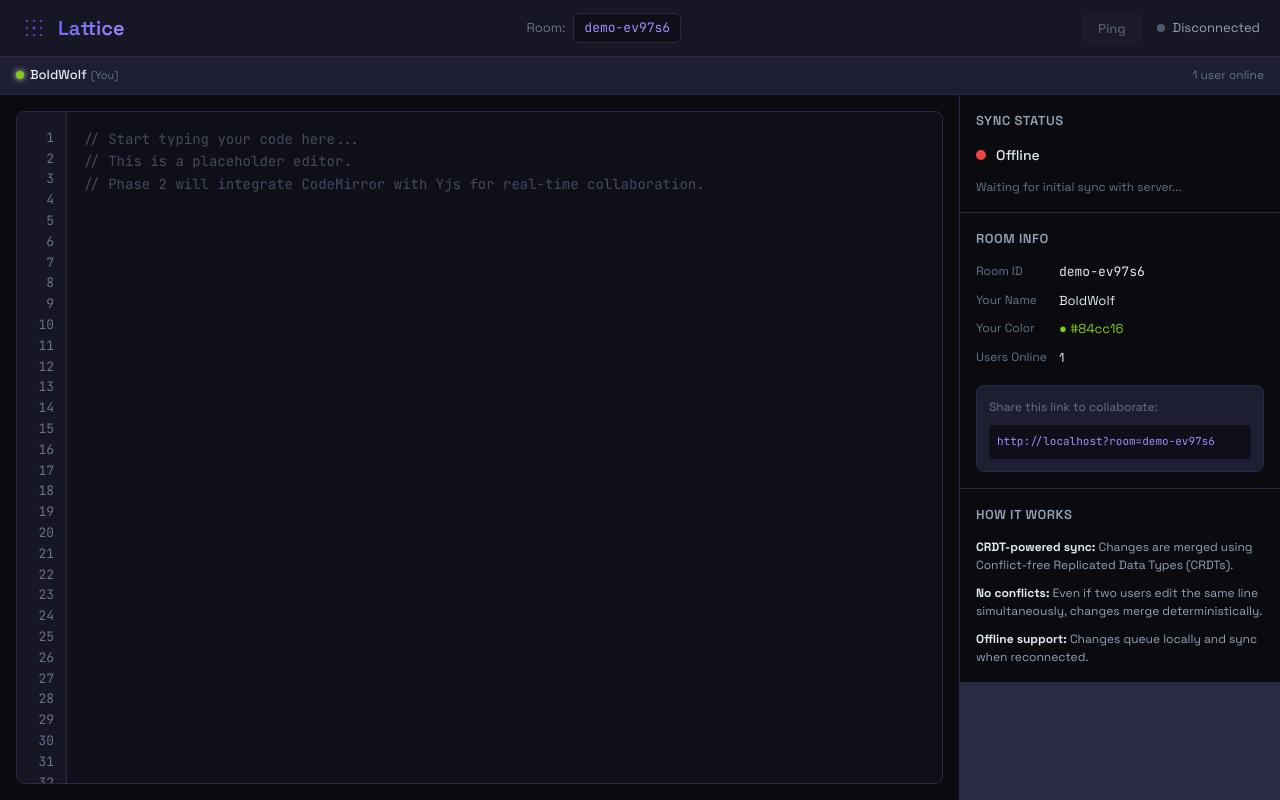
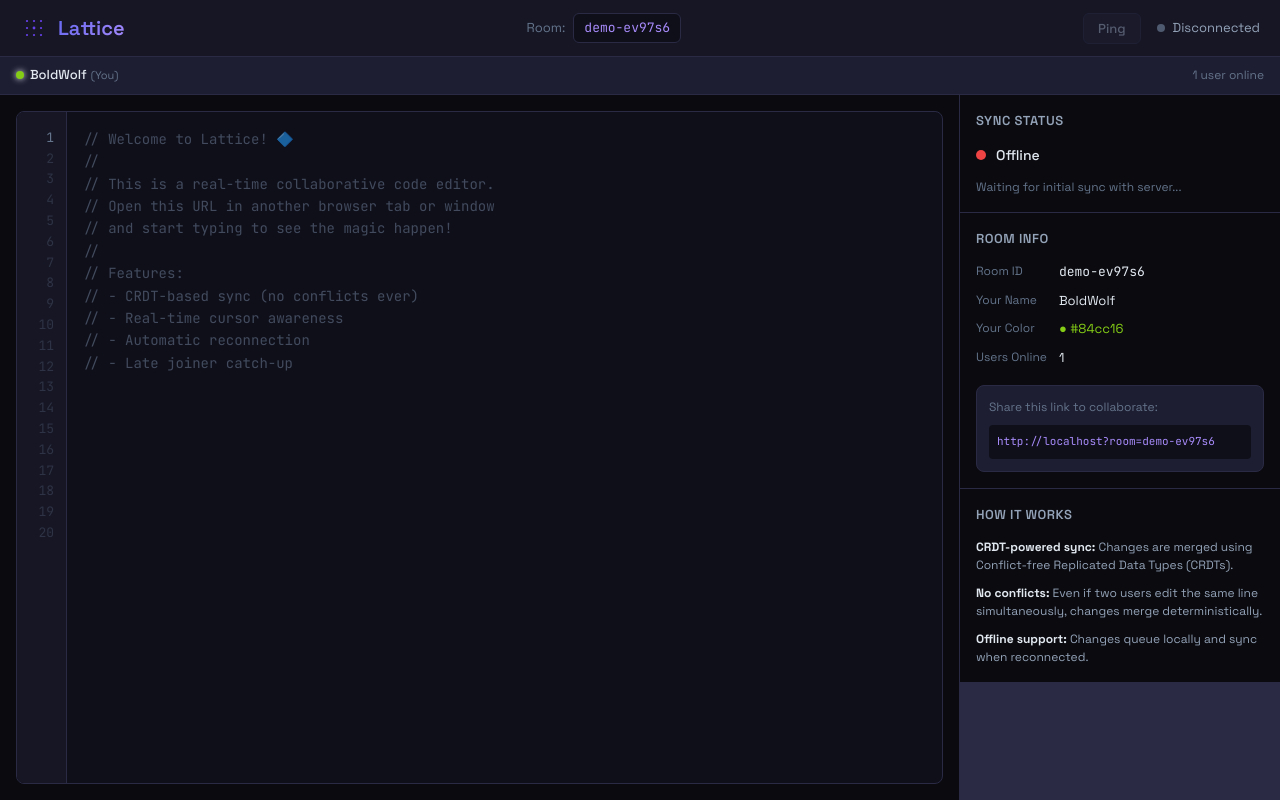
Before and after one commit to Manpreet-Bhatti/lattice, a React (Vite) app in the folder frontend/: page / in a window 1280 px wide. Built offline with nearby package versions, Linux system fonts and the light colour scheme; no server answers; the HTML template or start-up script is replaced by a standard one.

Commit message:
Update editor

```diff
--- a/frontend/src/components/Editor/Editor.module.css
+++ b/frontend/src/components/Editor/Editor.module.css
@@ -27,6 +27,10 @@
   font-size: 13px;
 }
 
+.lineNumber.dimmed {
+  opacity: 0.3;
+}
+
 .textarea {
   flex: 1;
   padding: 16px;
--- a/frontend/src/components/Editor/Editor.tsx
+++ b/frontend/src/components/Editor/Editor.tsx
@@ -1,25 +1,51 @@
-import { useRef, useEffect } from "react";
+import { useRef, useEffect, useCallback } from "react";
 import styles from "./Editor.module.css";
 
 interface EditorProps {
-  initialContent?: string;
+  content: string;
   onChange?: (content: string) => void;
+  onSelectionChange?: (start: number, end: number) => void;
 }
 
-export function Editor({ initialContent = "", onChange }: EditorProps) {
+export function Editor({ content, onChange, onSelectionChange }: EditorProps) {
   const textareaRef = useRef<HTMLTextAreaElement>(null);
+  const lineCountRef = useRef<number>(1);
 
+  const lineCount = content.split("\n").length;
+  if (lineCount !== lineCountRef.current) {
+    lineCountRef.current = lineCount;
+  }
+
+  // Sync content to textarea (for remote changes)
   useEffect(() => {
-    if (textareaRef.current && initialContent) {
-      textareaRef.current.value = initialContent;
+    const textarea = textareaRef.current;
+    if (textarea && textarea.value !== content) {
+      const start = textarea.selectionStart;
+      const end = textarea.selectionEnd;
+      textarea.value = content;
+      // Restore cursor position
+      textarea.selectionStart = Math.min(start, content.length);
+      textarea.selectionEnd = Math.min(end, content.length);
     }
-  }, [initialContent]);
+  }, [content]);
 
-  const handleChange = (e: React.ChangeEvent<HTMLTextAreaElement>) => {
+  const handleChange = useCallback(
+    (e: React.ChangeEvent<HTMLTextAreaElement>) => {
       onChange?.(e.target.value);
-  };
+    },
+    [onChange]
+  );
 
-  const handleKeyDown = (e: React.KeyboardEvent<HTMLTextAreaElement>) => {
+  const handleSelect = useCallback(() => {
+    const textarea = textareaRef.current;
+    if (textarea && onSelectionChange) {
+      onSelectionChange(textarea.selectionStart, textarea.selectionEnd);
+    }
+  }, [onSelectionChange]);
+
+  const handleKeyDown = useCallback(
+    (e: React.KeyboardEvent<HTMLTextAreaElement>) => {
+      // Handle Tab key for indentation
       if (e.key === "Tab") {
         e.preventDefault();
         const textarea = textareaRef.current;
@@ -29,31 +55,56 @@ export function Editor({ initialContent = "", onChange }: EditorProps) {
         const end = textarea.selectionEnd;
         const value = textarea.value;
 
-      textarea.value = value.substring(0, start) + "  " + value.substring(end);
+        const newValue =
+          value.substring(0, start) + "  " + value.substring(end);
+        textarea.value = newValue;
         textarea.selectionStart = textarea.selectionEnd = start + 2;
 
-      onChange?.(textarea.value);
+        onChange?.(newValue);
       }
-  };
+    },
+    [onChange]
+  );
+
+  // Generate line numbers
+  const lineNumbers = Array.from(
+    { length: Math.max(lineCount, 20) },
+    (_, i) => i + 1
+  );
 
   return (
     <div className={styles.editorContainer}>
       <div className={styles.lineNumbers}>
-        {Array.from({ length: 50 }, (_, i) => (
-          <span key={i + 1} className={styles.lineNumber}>
-            {i + 1}
+        {lineNumbers.map((num) => (
+          <span
+            key={num}
+            className={`${styles.lineNumber} ${num <= lineCount ? "" : styles.dimmed}`}
+          >
+            {num}
           </span>
         ))}
       </div>
       <textarea
         ref={textareaRef}
         className={styles.textarea}
+        defaultValue={content}
         onChange={handleChange}
+        onSelect={handleSelect}
         onKeyDown={handleKeyDown}
+        onKeyUp={handleSelect}
+        onClick={handleSelect}
         spellCheck={false}
-        placeholder="// Start typing your code here...
-// This is a placeholder editor.
-// Phase 2 will integrate CodeMirror with Yjs for real-time collaboration."
+        placeholder={`// Welcome to Lattice! 🔷
+//
+// This is a real-time collaborative code editor.
+// Open this URL in another browser tab or window
+// and start typing to see the magic happen!
+//
+// Features:
+// - CRDT-based sync (no conflicts ever)
+// - Real-time cursor awareness
+// - Automatic reconnection
+// - Late joiner catch-up`}
       />
     </div>
   );
```
Lines whose indentation alone changed are shown as unchanged.
